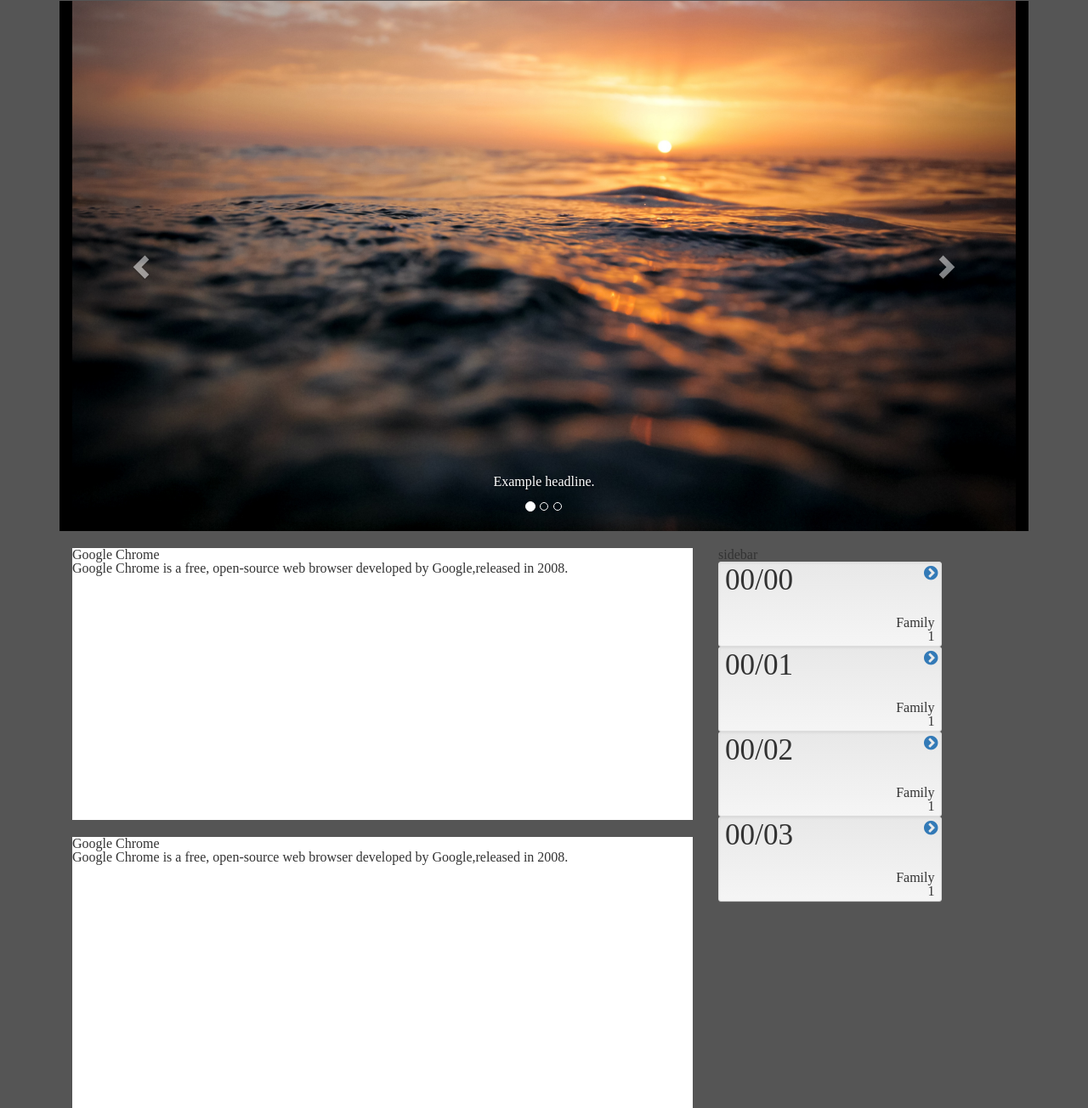
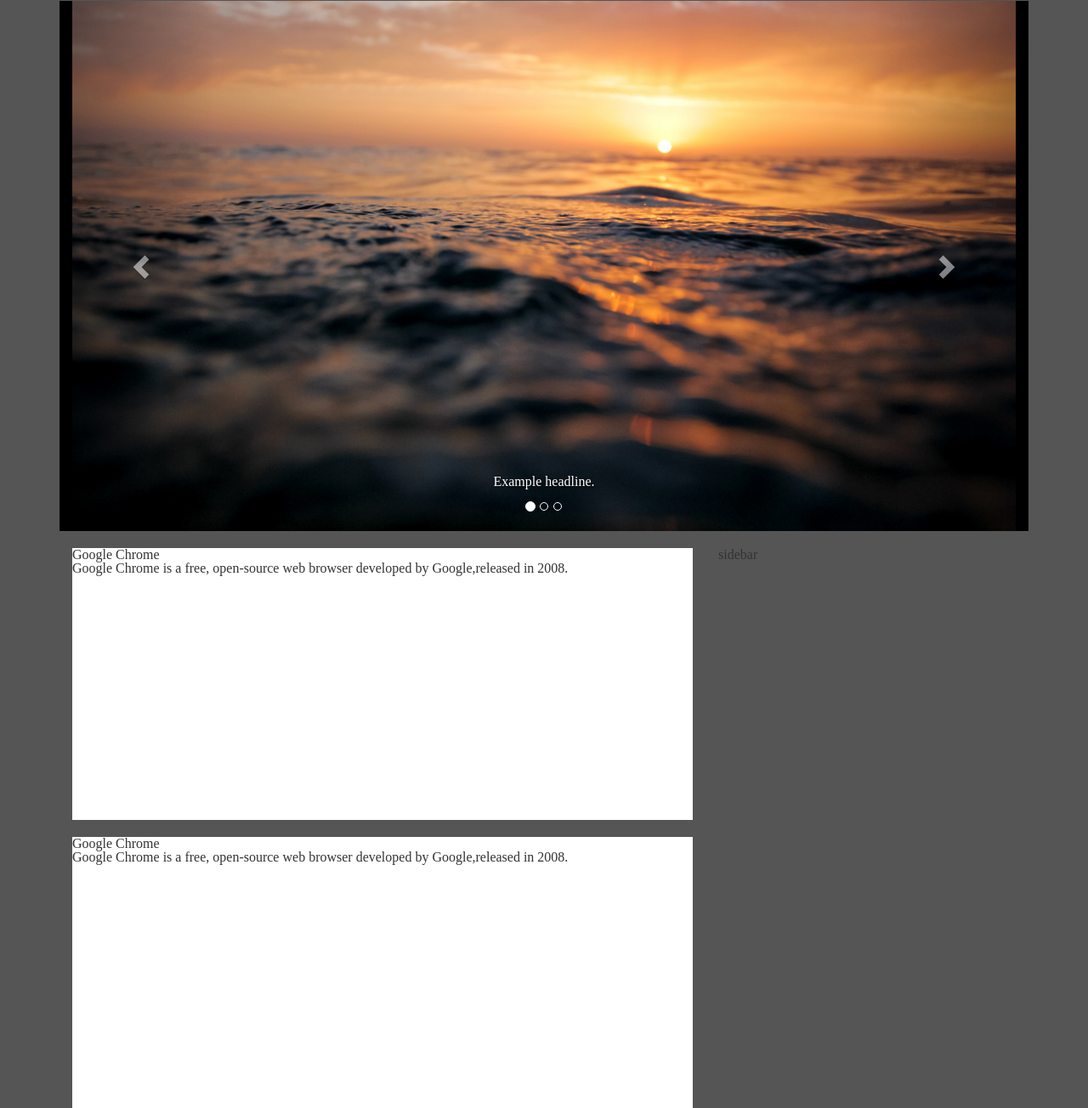
Before and after one commit to mcavady/rd_bootstrap, a PHP site: page / in a window 1280 px wide. Shown: the part 109-1413 px from the top of the page at 85% size. Run offline with PHP 8.4, Linux system fonts and the light colour scheme.

Commit message:
Test code commented out for now

```diff
--- a/index.php
+++ b/index.php
@@ -115,90 +115,90 @@
     </main>
 
 
-    <div class="container">
-        <div class="row">
-            <div class="col-sm-3">
-                <div class="flip">
-                    <div class="card">
-                        <div class="face front">
-                            <div class="well well-sm inner">
-                                <div class="flipControl"><a class="flipLink"><i class="fa fa-chevron-circle-right"></i></a></div>
-                                <div class="packageStock">00/00</div>
-                                <div class="packageFamily text-right">
-                                    Family <br><strong>1</strong>
-                                </div>
-                            </div>
-                        </div>
-                        <div class="face back">
-                            <div class="well well-sm inner">
-                                <div class="flipControl"><a class="flipLink"><i class="fa fa-chevron-circle-left"></i></a></div>
-                            </div>
-                        </div>
-                    </div>
-                </div>
-            </div>
-            <div class="col-sm-3">
-                <div class="flip">
-                    <div class="card">
-                        <div class="face front">
-                            <div class="well well-sm inner">
-                                <div class="flipControl"><a class="flipLink"><i class="fa fa-chevron-circle-right"></i></a></div>
-                                <div class="packageStock">00/01</div>
-                                <div class="packageFamily text-right">
-                                    Family <br><strong>1</strong>
-                                </div>
-                            </div>
-                        </div>
-                        <div class="face back">
-                            <div class="well well-sm inner">
-                                <div class="flipControl"><a class="flipLink"><i class="fa fa-chevron-circle-left"></i></a></div>
-                            </div>
-                        </div>
-                    </div>
-                </div>
-            </div>
-            <div class="col-sm-3">
-                <div class="flip">
-                    <div class="card">
-                        <div class="face front">
-                            <div class="well well-sm inner">
-                                <div class="flipControl"><a class="flipLink"><i class="fa fa-chevron-circle-right"></i></a></div>
-                                <div class="packageStock">00/02</div>
-                                <div class="packageFamily text-right">
-                                    Family <br><strong>1</strong>
-                                </div>
-                            </div>
-                        </div>
-                        <div class="face back">
-                            <div class="well well-sm inner">
-                                <div class="flipControl"><a class="flipLink"><i class="fa fa-chevron-circle-left"></i></a></div>
-                            </div>
-                        </div>
-                    </div>
-                </div>
-            </div>
-            <div class="col-sm-3">
-                <div class="flip">
-                    <div class="card">
-                        <div class="face front">
-                            <div class="well well-sm inner">
-                                <div class="flipControl"><a class="flipLink"><i class="fa fa-chevron-circle-right"></i></a></div>
-                                <div class="packageStock">00/03</div>
-                                <div class="packageFamily text-right">
-                                    Family <br><strong>1</strong>
-                                </div>
-                            </div>
-                        </div>
-                        <div class="face back">
-                            <div class="well well-sm inner">
-                                <div class="flipControl"><a class="flipLink"><i class="fa fa-chevron-circle-left"></i></a></div>
-                            </div>
-                        </div>
-                    </div>
-                </div>
-            </div>
-        </div>
-    </div>
+<!--    <div class="container">-->
+<!--        <div class="row">-->
+<!--            <div class="col-sm-3">-->
+<!--                <div class="flip">-->
+<!--                    <div class="card">-->
+<!--                        <div class="face front">-->
+<!--                            <div class="well well-sm inner">-->
+<!--                                <div class="flipControl"><a class="flipLink"><i class="fa fa-chevron-circle-right"></i></a></div>-->
+<!--                                <div class="packageStock">00/00</div>-->
+<!--                                <div class="packageFamily text-right">-->
+<!--                                    Family <br><strong>1</strong>-->
+<!--                                </div>-->
+<!--                            </div>-->
+<!--                        </div>-->
+<!--                        <div class="face back">-->
+<!--                            <div class="well well-sm inner">-->
+<!--                                <div class="flipControl"><a class="flipLink"><i class="fa fa-chevron-circle-left"></i></a></div>-->
+<!--                            </div>-->
+<!--                        </div>-->
+<!--                    </div>-->
+<!--                </div>-->
+<!--            </div>-->
+<!--            <div class="col-sm-3">-->
+<!--                <div class="flip">-->
+<!--                    <div class="card">-->
+<!--                        <div class="face front">-->
+<!--                            <div class="well well-sm inner">-->
+<!--                                <div class="flipControl"><a class="flipLink"><i class="fa fa-chevron-circle-right"></i></a></div>-->
+<!--                                <div class="packageStock">00/01</div>-->
+<!--                                <div class="packageFamily text-right">-->
+<!--                                    Family <br><strong>1</strong>-->
+<!--                                </div>-->
+<!--                            </div>-->
+<!--                        </div>-->
+<!--                        <div class="face back">-->
+<!--                            <div class="well well-sm inner">-->
+<!--                                <div class="flipControl"><a class="flipLink"><i class="fa fa-chevron-circle-left"></i></a></div>-->
+<!--                            </div>-->
+<!--                        </div>-->
+<!--                    </div>-->
+<!--                </div>-->
+<!--            </div>-->
+<!--            <div class="col-sm-3">-->
+<!--                <div class="flip">-->
+<!--                    <div class="card">-->
+<!--                        <div class="face front">-->
+<!--                            <div class="well well-sm inner">-->
+<!--                                <div class="flipControl"><a class="flipLink"><i class="fa fa-chevron-circle-right"></i></a></div>-->
+<!--                                <div class="packageStock">00/02</div>-->
+<!--                                <div class="packageFamily text-right">-->
+<!--                                    Family <br><strong>1</strong>-->
+<!--                                </div>-->
+<!--                            </div>-->
+<!--                        </div>-->
+<!--                        <div class="face back">-->
+<!--                            <div class="well well-sm inner">-->
+<!--                                <div class="flipControl"><a class="flipLink"><i class="fa fa-chevron-circle-left"></i></a></div>-->
+<!--                            </div>-->
+<!--                        </div>-->
+<!--                    </div>-->
+<!--                </div>-->
+<!--            </div>-->
+<!--            <div class="col-sm-3">-->
+<!--                <div class="flip">-->
+<!--                    <div class="card">-->
+<!--                        <div class="face front">-->
+<!--                            <div class="well well-sm inner">-->
+<!--                                <div class="flipControl"><a class="flipLink"><i class="fa fa-chevron-circle-right"></i></a></div>-->
+<!--                                <div class="packageStock">00/03</div>-->
+<!--                                <div class="packageFamily text-right">-->
+<!--                                    Family <br><strong>1</strong>-->
+<!--                                </div>-->
+<!--                            </div>-->
+<!--                        </div>-->
+<!--                        <div class="face back">-->
+<!--                            <div class="well well-sm inner">-->
+<!--                                <div class="flipControl"><a class="flipLink"><i class="fa fa-chevron-circle-left"></i></a></div>-->
+<!--                            </div>-->
+<!--                        </div>-->
+<!--                    </div>-->
+<!--                </div>-->
+<!--            </div>-->
+<!--        </div>-->
+<!--    </div>-->
 
 
 
```
